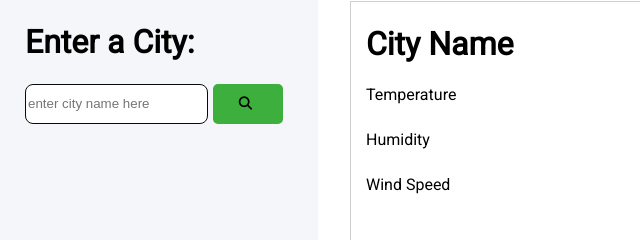
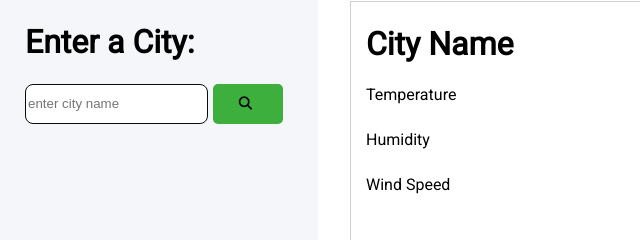
Before and after one commit to KGCan/Module-6-Challenge, a plain HTML site: page index.html in a window 1280 px wide. Shown: the part 124-364 px from the top of the page, 0-640 px from the left. Drawn offline with nearby package versions, Linux system fonts and the light colour scheme.

Commit message:
bug fix-typo

```diff
--- a/index.html
+++ b/index.html
@@ -26,7 +26,7 @@
                 <h1>Enter a City:</h1>
             </div>
             <div class = "row">
-                <input type = "text" class = "searchInput" placeholder = "enter city name here">
+                <input type = "text" class = "searchValue" placeholder = "enter city name">
                 <button type = "submit" class = "searchBtn">
                     <i class = "fas fa-search"></i>
                 </button>
```
